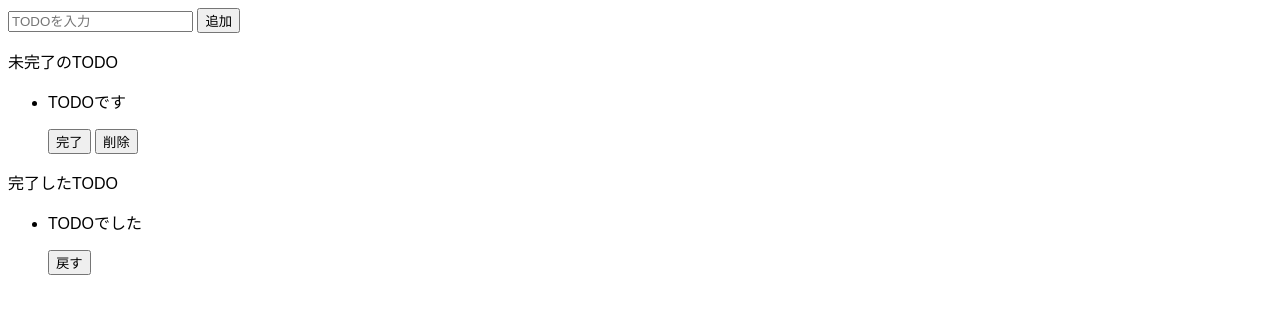
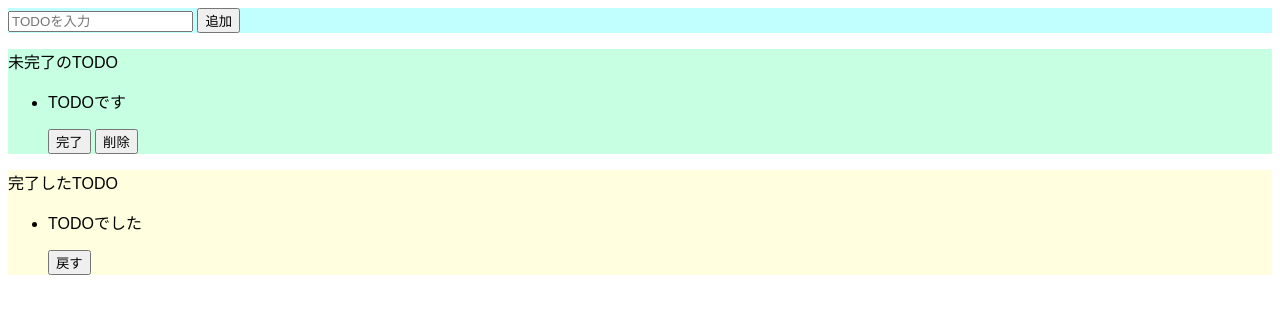
Before and after one commit to ichi-Fukaya/todo, a website built with Parcel: page index.html in a window 1280 px wide. Built offline with nearby package versions, Linux system fonts and the light colour scheme.

Commit message:
backgraound-color

```diff
--- a/index.html
+++ b/index.html
@@ -6,11 +6,11 @@
   </head>
 
   <body>
-    <div>
+    <div class="input-area">
       <input placeholder="TODOを入力" />
       <button>追加</button>
     </div>
-    <div>
+    <div class="incomplete-area">
       <p>未完了のTODO</p>
       <ul>
         <li>
@@ -22,7 +22,7 @@
         </li>
       </ul>
     </div>
-    <div>
+    <div class="complete-area">
       <p>完了したTODO</p>
       <ul>
         <li>
--- a/src/styles.css
+++ b/src/styles.css
@@ -1,3 +1,15 @@
 body {
   font-family: sans-serif;
 }
+
+.input-area {
+  background-color: #c1ffff;
+}
+
+.incomplete-area {
+  background-color: #c6ffe2;
+}
+
+.complete-area {
+  background-color: #ffffe0;
+}
```
